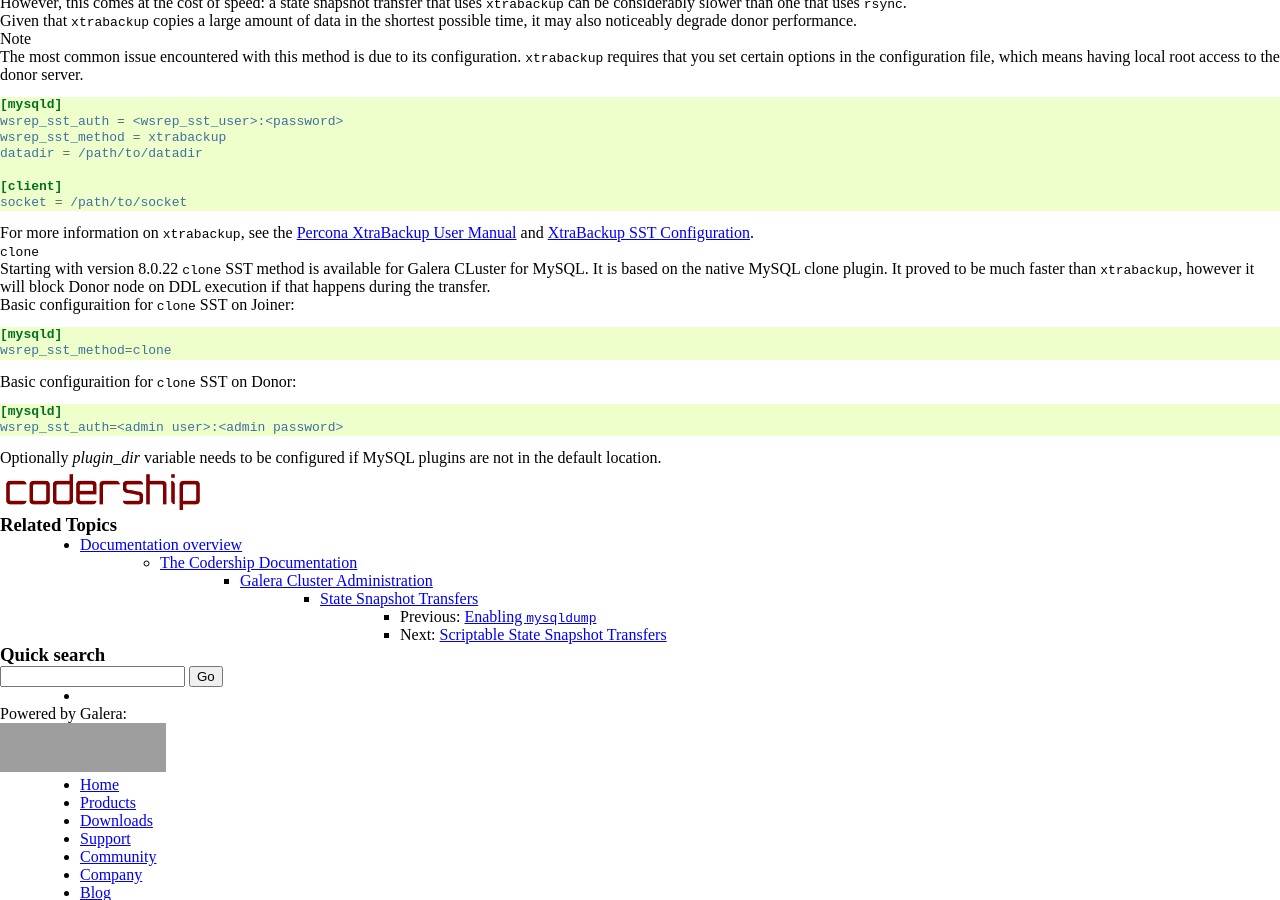
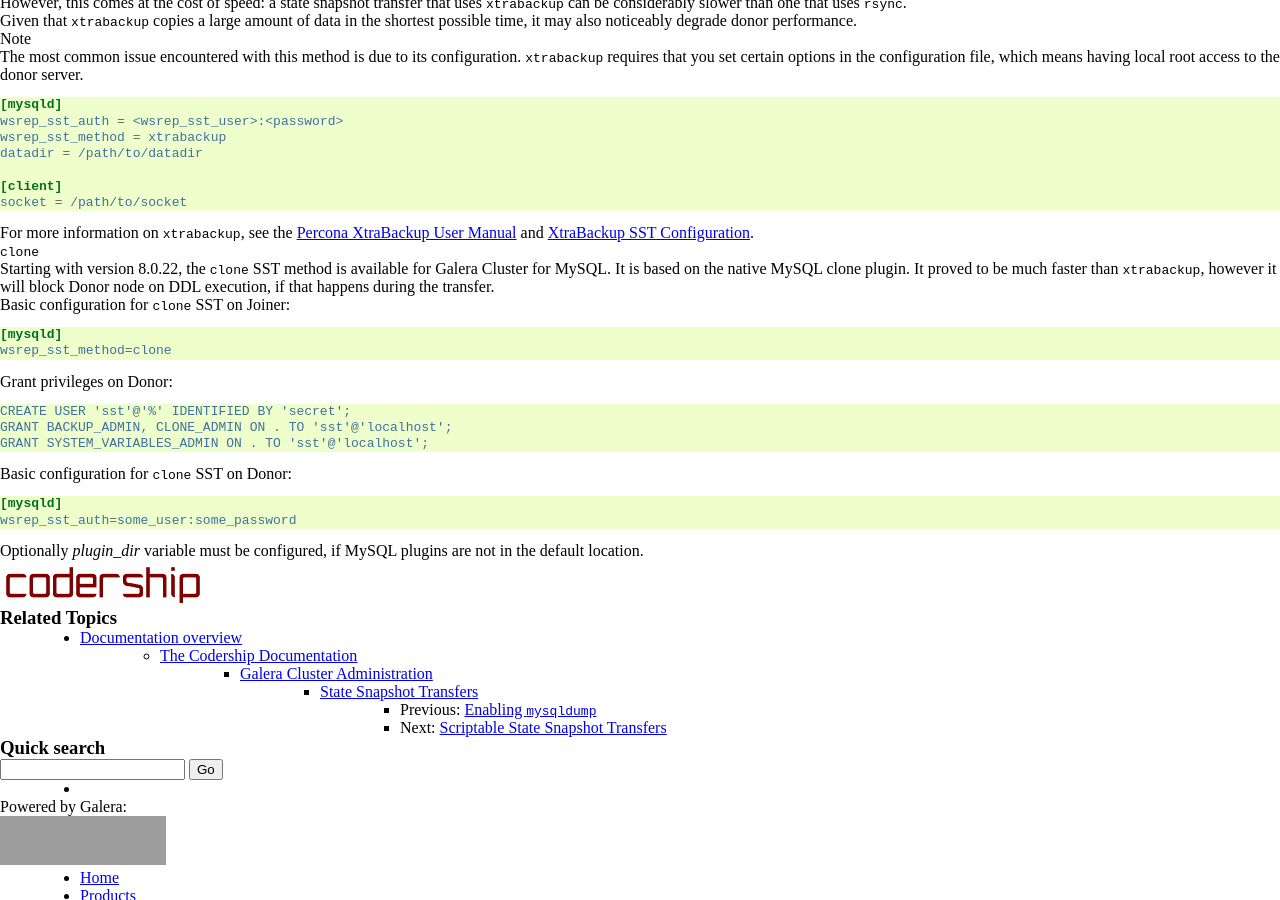
Before and after one commit to codership/documentation, a Sphinx documentation site: the page built from galeracluster/source/documentation/sst-physical.rst, in a window 1280 px wide and 900 px high, scrolled down 921 px. Built offline with Sphinx 7.4.7, drawn with Linux system fonts in a browser that asks for light colours; comment, search, counter and statistics services are not loaded; grey boxes are pictures that could not be loaded.

Commit message:
Issue #259

```diff
--- a/galeracluster/source/documentation/sst-physical.rst
+++ b/galeracluster/source/documentation/sst-physical.rst
@@ -125,24 +125,33 @@ For more information on ``xtrabackup``, see the `Percona XtraBackup User Manual
 .. rst-class:: section-heading
 .. rubric:: ``clone``
 
-Starting with version 8.0.22 ``clone`` SST method is available for Galera
-CLuster for MySQL. It is based on the native MySQL clone plugin. It
+Starting with version 8.0.22, the ``clone`` SST method is available for Galera
+Cluster for MySQL. It is based on the native MySQL clone plugin. It
 proved to be much faster than ``xtrabackup``, however it will block Donor
-node on DDL execution if that happens during the transfer.
+node on DDL execution, if that happens during the transfer.
 
-Basic configuraition for ``clone`` SST on Joiner:
+Basic configuration for ``clone`` SST on Joiner:
 
 .. code-block:: ini
 
     [mysqld]
     wsrep_sst_method=clone
 
-Basic configuraition for ``clone`` SST on Donor:
+Grant privileges on Donor:
+
+.. code-block:: ini
+
+    CREATE USER 'sst'@'%' IDENTIFIED BY 'secret';
+    GRANT BACKUP_ADMIN, CLONE_ADMIN ON . TO 'sst'@'localhost';
+    GRANT SYSTEM_VARIABLES_ADMIN ON . TO 'sst'@'localhost';
+
+
+Basic configuration for ``clone`` SST on Donor:
 
 .. code-block:: ini
 
     [mysqld]
-    wsrep_sst_auth=<admin user>:<admin password>
+    wsrep_sst_auth=some_user:some_password
 
-Optionally `plugin_dir` variable needs to be configured if MySQL plugins
+Optionally `plugin_dir` variable must be configured, if MySQL plugins
 are not in the default location.
```
